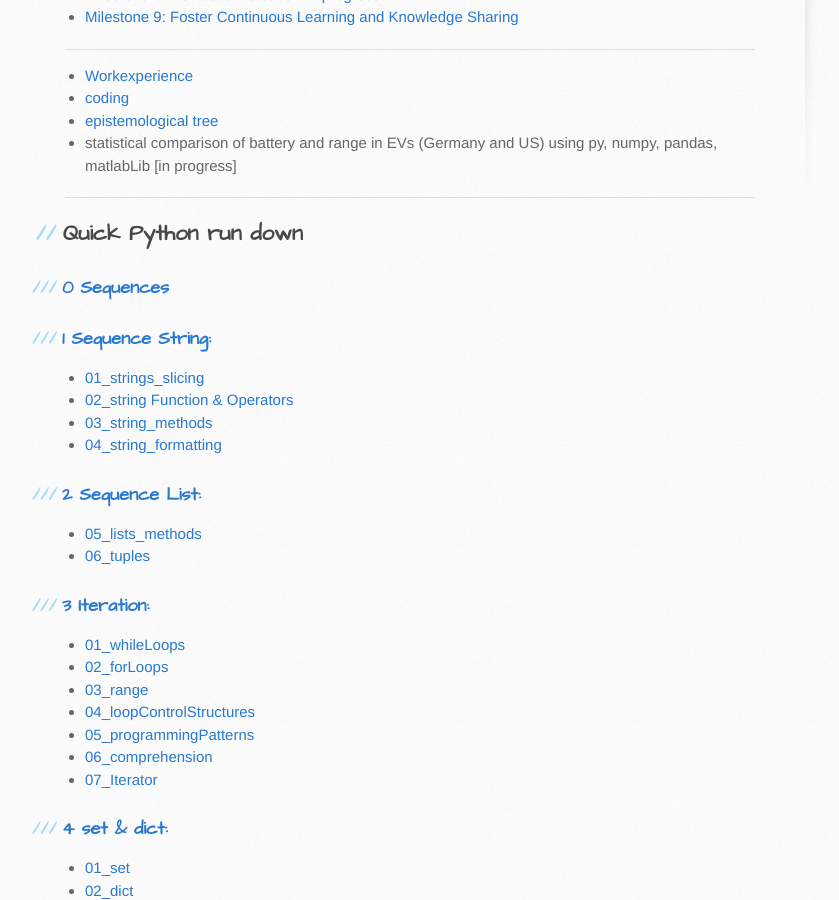
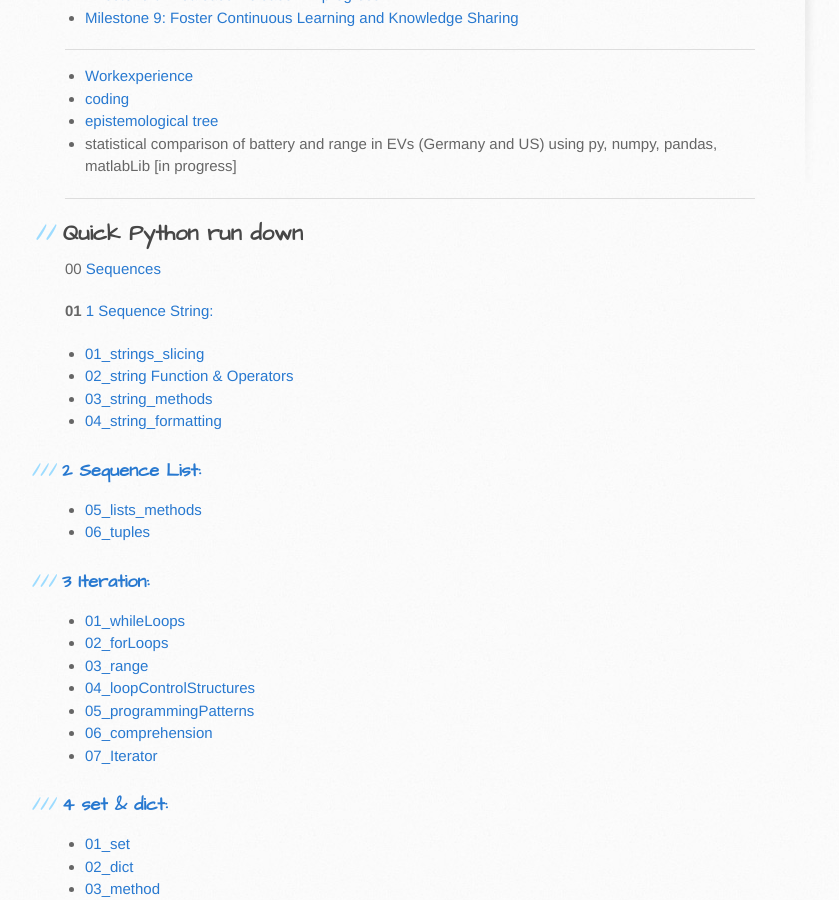
Before and after one commit to trumpfheller/trumpfheller.github.io, a Jekyll site: the page built from index.md, in a window 1280 px wide and 900 px high, scrolled down 542 px. Shown: the whole window, without its empty margins (95-934 px from the left). Built offline with Jekyll 4.4.1, drawn with Linux system fonts in a browser that asks for light colours.

Commit message:
Update index.md

```diff
--- a/index.md
+++ b/index.md
@@ -6,7 +6,7 @@
 
 ---
 
-### My QA Playbook
+## My QA Playbook
   - [Introduction](./playbook/qa_playbook.html)
   - [Milestone 1 Initiation](./playbook/01.html)
   - [Milestone 2: Set the stage and plan Agile](./playbook/02.html)
@@ -30,9 +30,9 @@
 
 ## Quick Python run down
 
-### [0 Sequences](./pythonic/02_string_listTuple/06_sequences.html)
+00 [Sequences](./pythonic/02_string_listTuple/06_sequences.html)
 
-### [1 Sequence String:](./pythonic/02_string_listTuple/02_01_strings.html)
+**01** [1 Sequence String:](./pythonic/02_string_listTuple/02_01_strings.html)
 
 - [01_strings_slicing](./pythonic/02_string_listTuple/02_02_strings_slicing.html)
 - [02_string Function & Operators](./pythonic/02_string_listTuple/03_stringOperators_functions.html)
```
